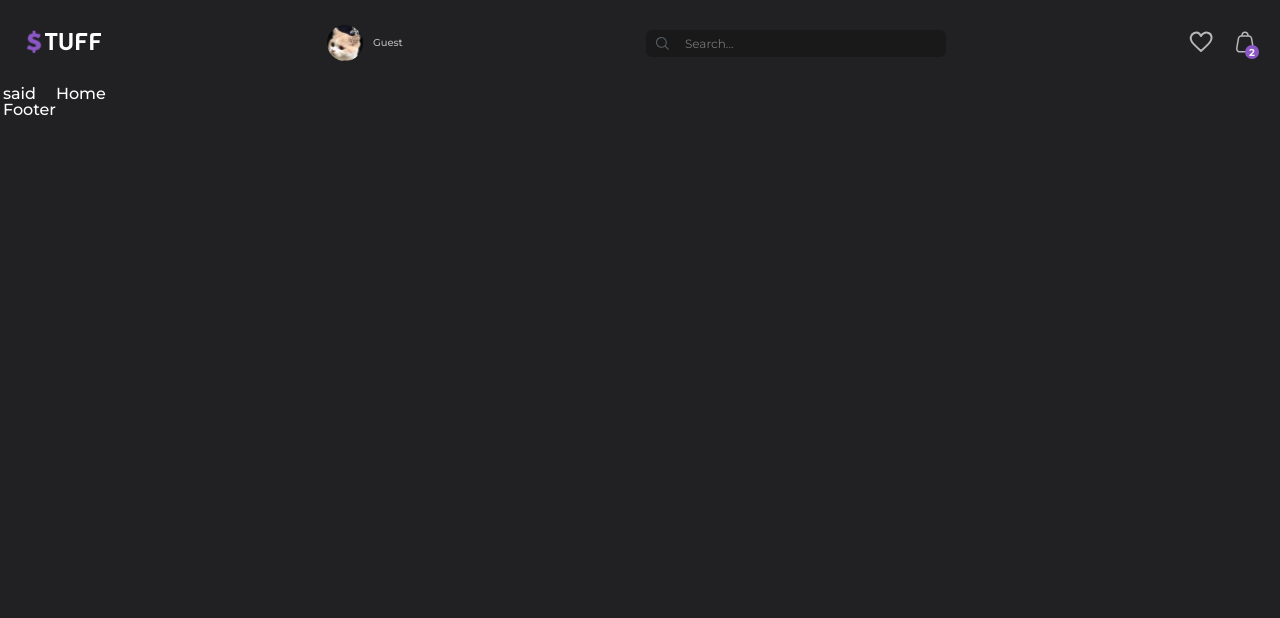
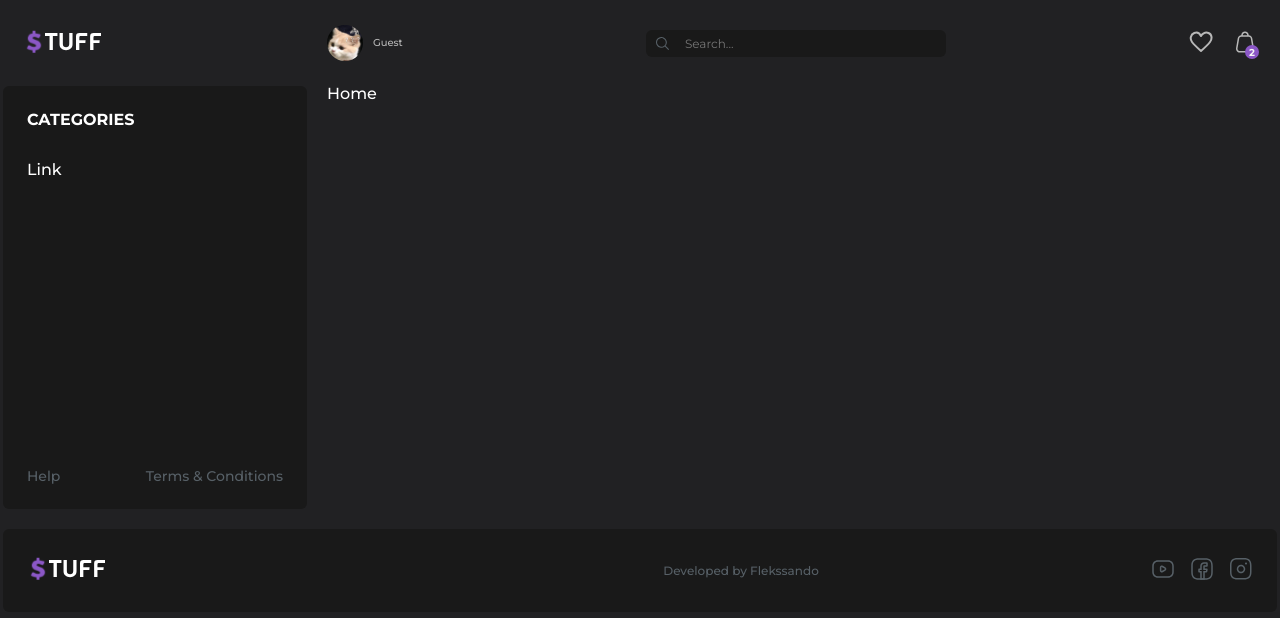
Before and after one commit to AliaksandrKolokolchikov/onlineShop-react, a React (Create React App) app: page / in a window 1280 px wide. Shown: the top 618 px of the page. Built offline with nearby package versions, Linux system fonts and the light colour scheme; a web font is replaced by a local one.

Commit message:
Create components Sidebar and footer

```diff
--- a/src/components/Footer/Footer.jsx
+++ b/src/components/Footer/Footer.jsx
@@ -1,6 +1,42 @@
+import footerStyles from "./../../styles/Footer.module.css";
+import headerStyle from "../../styles/Header.module.css";
+import {Link} from "react-router-dom";
+import {ROUTES} from "../../utils/Routes";
+import headerLogo from "../../images/logo.svg";
+
+
 function Footer() {
     return (
-        <div>Footer</div>
+        <section className={footerStyles.footer}>
+            <div className={headerStyle.logo}>
+                <Link to={ROUTES.HOME}>
+                    <img src={headerLogo} alt="Stuff"/>
+                </Link>
+            </div>
+            <div className={footerStyles.rights}>
+                Developed by Flekssando
+            </div>
+            <div className={footerStyles.socials}>
+                <a href="https://youtube.com" target="_blank" rel='noreferrer'>
+                    <svg className='icon'>
+                        <use xlinkHref={`${process.env.PUBLIC_URL}/sprite.svg#youtube`}/>
+                    </svg>
+                </a>
+
+                <a href="https://facebook.com" target="_blank" rel='noreferrer'>
+                    <svg className='icon'>
+                        <use xlinkHref={`${process.env.PUBLIC_URL}/sprite.svg#facebook`}/>
+                    </svg>
+                </a>
+
+                <a href="https://instagram.com" target="_blank" rel='noreferrer'>
+                    <svg className='icon'>
+                        <use xlinkHref={`${process.env.PUBLIC_URL}/sprite.svg#instagram`}/>
+                    </svg>
+                </a>
+            </div>
+        </section>
     )
 }
+
 export default Footer
--- a/src/components/Sidebar/Sidebar.jsx
+++ b/src/components/Sidebar/Sidebar.jsx
@@ -1,6 +1,25 @@
+import sidebarStyles from "../../styles/Sidebar.module.css";
+import {NavLink} from "react-router-dom";
+
+
 function Sidebar() {
     return(
-        <div>said</div>
+        <section className={sidebarStyles.sidebar}>
+            <div className={sidebarStyles.title}>CATEGORIES</div>
+            <nav>
+            <ul className={sidebarStyles.menu}>
+                <li>
+                    <NavLink to={`/categories/${1}`}>Link</NavLink>
+                </li>
+            </ul>
+            </nav>
+
+            <div className={sidebarStyles.footer}>
+                <a className={sidebarStyles.link} href='https://google.com' target='_blank'>Help</a>
+                <a className={sidebarStyles.link} href='https://google.com' target='_blank'>Terms & Conditions</a>
+            </div>
+        </section>
     )
 }
+
 export default Sidebar;
--- a/src/styles/Sidebar.module.css
+++ b/src/styles/Sidebar.module.css
@@ -38,3 +38,7 @@
   display: flex;
   justify-content: space-between;
 }
+
+.footer a:hover{
+  text-decoration: underline;
+}
--- a/src/utils/Routes.js
+++ b/src/utils/Routes.js
@@ -1,4 +1,5 @@
 export const ROUTES =  {
     HOME: '/',
-    CART: '/cart'
+    CART: '/cart',
+    CATEGORY: '/categories/:id',
 }
```
